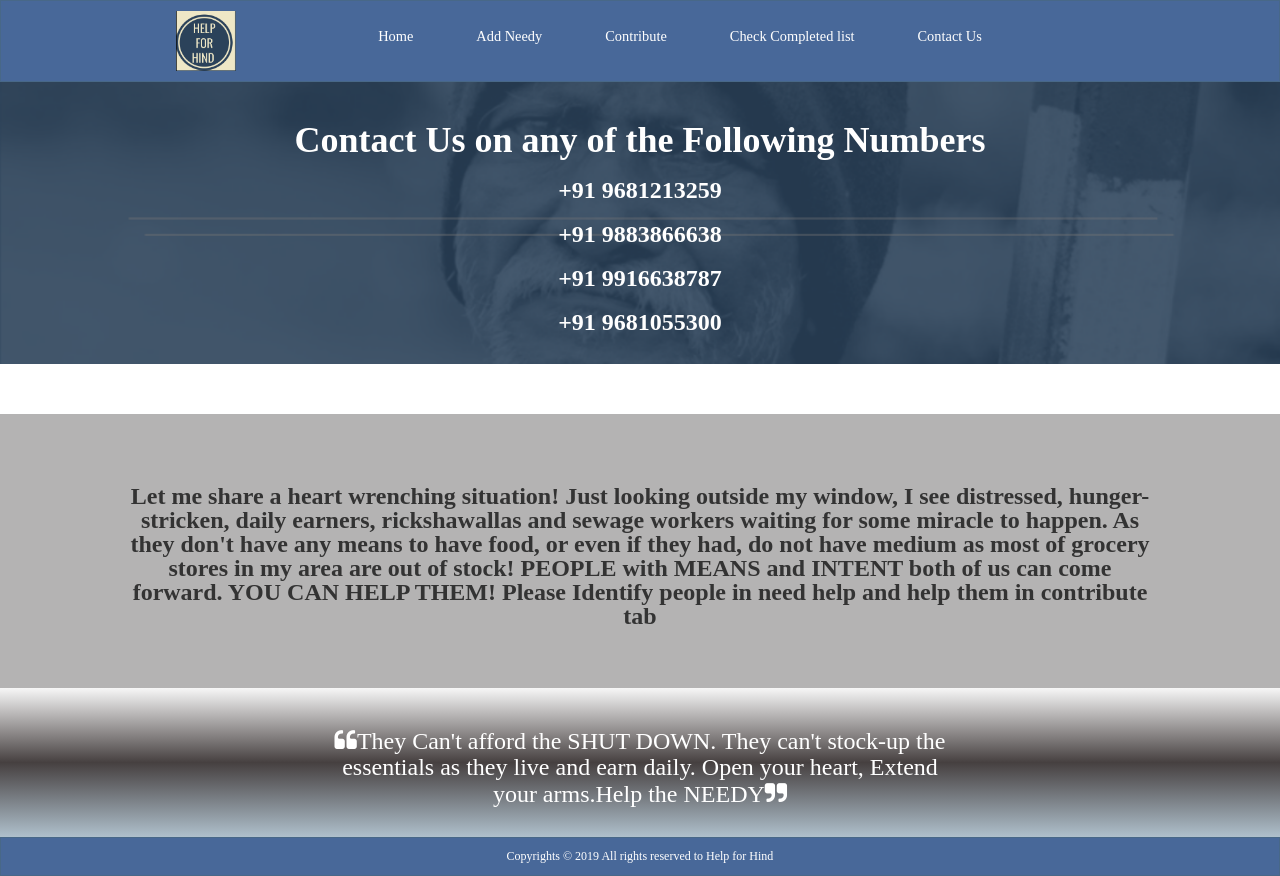
After one commit to ashhadulislam/covid_assistance, a Flask app: page /contact in a window 1280 px wide. The commit adds this page. Run offline with Flask 2, Linux system fonts and the light colour scheme; some libraries are stand-ins or nearby versions.

```diff
--- a/app.py
+++ b/app.py
@@ -26,6 +26,9 @@ def show_home():
 def addneedy():
     return render_template('addneedy.html')
 
+@application.route('/contact')
+def contact():
+    return render_template('contact.html')
 
 
 def get_sheet():
@@ -138,7 +141,7 @@ def mark_as_complete():
             sheet.update_cell(row_count, beneficiary_contact_index+1, str(benificiary_contact))
         row_count+=1
 
-    return "Thanks for helping out."
+    return render_template('thank-you.html')
 
 
 
--- a/static/css/main.css
+++ b/static/css/main.css
@@ -15,6 +15,7 @@ html, body{
 header{
   display:flex;
   flex-direction: column;
+  flex-wrap: wrap;
   color:#fff;
 }
 .clearfix{
@@ -31,12 +32,12 @@ header{
    color:#fff;
  }
 nav{
-  padding: 20px 10%;
+  padding: 20px 8%;
   position: relative;
   text-align: center ;
 }
 nav a{
-
+  font-size: larger;
   text-decoration:none;
   align-content: center;
   padding: 15px 20px;
@@ -46,10 +47,7 @@ nav a{
   margin: 0;
   padding: 0;
 }
-.head-container a:hover{
-  color:#00c8c8;
 
-}
 nav a:hover{
   color:#3f3f3f;
 
@@ -82,38 +80,12 @@ nav a:hover{
   padding:5px 10px;
   text-align:center;
 }
-.head-container > nav > ul > .hover-card{
-  flex-direction: column;
-  padding:5px 10px;
-  text-align:center;
-}
-.head-container > .left{
-  float:left;
-}
-.left{
-  float:left;
-}
-nav a span{
-  display: inline;
-  margin: 10px 0;
-}
 
 
-nav >a{
-  display:inline;
-}
-
-.blue ul li{
-  margin-bottom: 0;
-}
 @media (min-width: 992px) {
   .section-container ul li{
       margin-bottom: 0;
   }
-}
-
-.center{
-  text-align: center ;
 }
 
 .logo{
@@ -173,6 +145,10 @@ main{
   flex-direction:column;
 
 }
+.txt-up{
+
+  display: flex;
+}
 .blue-txt{
   color:#486899;
 }
@@ -212,10 +188,10 @@ strong{
   line-height: 0.5 em;
 }
 .text-content > h4{
-  font-size:15px;
+  font-size:18px;
 }
 .text-content > p{
-  font-size:10px;
+  font-size:15px;
 }
 .section2{
   display: flex;
@@ -235,6 +211,15 @@ strong{
   background-color: #fff;
   border:2px solid #eee;
 
+}
+.card2{
+  background-image: linear-gradient(#f7f7f7, #464040, #afc0cc);
+  width: 100%;
+  padding: 20px 25%;
+  color: #fff;
+}
+.center{
+  text-align: center;
 }
 .card1 > div {
   padding: 20px;
@@ -290,26 +275,29 @@ strong{
 .black{
   color:black;
 }
-.top1{
-  color:#fff;
-  display:flex;
-  flex-direction:column;
-  justify-content: center;
-  height:500px;
+
+
+.txt-up{
+    background-image:url('/static/imgs/background.png');
+    height: 100vh;
+    /* Center and scale the image nicely */
+    background-position: center;
+    background-repeat: no-repeat;
+    background-size: cover;
+    display:flex;
+    justify-content: center;
+    align-items: center;
+    padding:20px 0px;
+
+
 }
-
-.center{
-  text-align:center;
-}
-
 .light{
   background-color: #ddd8d8;
 }
 .section-banner{
-  display:flex;
-  padding:10px 10%;
-  flex-direction: column;
-  justify-content: flex-start;
+  height: 300px;
+  padding: 100px;
+  margin: 100px;
 
 }
 
@@ -327,122 +315,17 @@ strong{
   cursor: pointer;
   display: inline-block;
 }
-.btn-bordered{
-  background: transparent;
-  border: 2px solid #747474;
-}
-.btn-small-circle{
-  background-color: #333;
-  color: #fff;
-  border: 1px solid #333;
-  width: 30px;
-  height: 30px;
-  border-radius: 15px;
-  padding: 0;
-  margin-right: 7px;
-}
-.btn-small-circle:hover{
-  background-color: #00c8c8;
-  border-color: #00c8c8;
-  transition: all 300ms ease;
-}
-.left{
-  text-align: left;
-}
 
-.btn-small-circle:hover{
-  background-color: #00c8c8;
-  border-color: #00c8c8;
-  transition: all 300ms ease;
-}
-.left{
-  text-align: left;
-}
-
-.btn-shop{
-  width: 50%;
-  position: absolute;
-  bottom: 20px;
-  left: 25%;
-}
-
-.top1{
-  color:#fff;
-  display:flex;
-  flex-direction:column;
-  justify-content: center;
-  height:500px;
-}
-
-.center{
-  text-align:center;
-}
 
 .light{
   background-color: #ddd8d8;
 }
-.section-banner{
-  display:flex;
-  padding:10px 10%;
-  flex-direction: column;
-  justify-content: flex-start;
 
-}
-
-.form-table{
-  display:flex;
-  flex-direction:row;
-  padding:20px 10%;
-  justify-content: space-between;
-}
-
-form{
-
-  width:49%;
-}
-
-.inline-block{
-  margin-left:5px;
-
-  width:42%;
-  display:inline-block;
-}
-.block{
-  padding:5px;
-  width:90%;
-  overflow: hidden;
-  display:block;
-}
-.bottom-line::after{
-  display:block;
-  content:" ";
-  height:2px;
-  width:250px;
-  background-image:linear-gradient(to right,#ccc6c6,#ccc6c6);
-}
-form > div{
-  padding:5px;
-}
 .space::before{
   margin-left:5px;
 }
 .black{
   color:black;
-}
-
-
-.table-wraper{
-  width:49%;
-  display:flex;
-  flex-direction: column;
-
-
-}
-
-.table-wraper > .table1> ul{
-  display:block;
-  background-color: #f0e8e8;
-  width:100%;
 }
 @media (max-width: 576px){
 
@@ -479,15 +362,7 @@ form > div{
 .bg-grey{
   background-color: #f7f7f7;
 }
-.ico-circle{
-  padding: 16px;
-  color:#3f3f3f;
-  background-color:transparent;
-  border-radius: 35px;
-  display: inline-block;
-  font-size: 15px;
-  margin-right: 7px;
-}
+
 *{
   font-family: 'RobotoSlab','Oswald';
 }
--- /dev/null
+++ b/templates/contact.html
@@ -0,0 +1,67 @@
+
+<html>
+
+  <head>
+    <meta charset="utf-8">
+    <meta name="viewport" content="width=device-width, initial-scale=1.0">
+    <link href="https://fonts.googleapis.com/css?family=Roboto:400,600,700,900&display=swap" rel="stylesheet">
+    <link rel="stylesheet" href="https://maxcdn.bootstrapcdn.com/bootstrap/3.4.0/css/bootstrap.min.css">
+    <link rel="stylesheet" type="text/css" href="https://stackpath.bootstrapcdn.com/font-awesome/4.7.0/css/font-awesome.min.css">
+    <link rel="stylesheet" href="{{ url_for('static', filename='css/main.css') }}">
+    <script src="https://ajax.googleapis.com/ajax/libs/jquery/3.4.1/jquery.min.js"></script>
+    <script src="https://maxcdn.bootstrapcdn.com/bootstrap/3.4.0/js/bootstrap.min.js"></script>
+
+  </head>
+
+
+  <body>
+    <header class="clearfix blue small-txt">
+      <div class="head-container">
+      <div class=" logo-container">
+          <img class="img-logo" src="{{url_for('static', filename='imgs/logo.png')}}" alt="logo" title="FusionCharts">
+      </div>
+      <nav>
+        <ul>
+          <li><a href="{{ url_for('show_home') }}">Home</a></li>
+          <li><a href="{{ url_for('addneedy') }}">Add Needy</a></li>
+          <li><a href="{{ url_for('pending') }}">Contribute</a></li>
+          <li><a href="{{ url_for('complete') }}">Check Completed list</a></li>
+          <li><a href="{{ url_for('contact') }}">Contact Us</a></li>
+        </ul>
+      </nav>
+    </div>
+    </header>
+    <main>
+      <div class="section1 white-txt">
+        <!-- <img src="{{url_for('static', filename='imgs/background.png')}}" alt="Bground" style="width:100%; height: 100vh; position: absolute;"> -->
+        <div class="text-wrap center">
+          <h1><strong>Contact Us on any of the Following Numbers</strong></h1>
+          <h3><strong>+91 9681213259</strong></h3>
+          <h3><strong>+91 9883866638</strong></h3>
+          <h3><strong>+91 9916638787</strong></h3>
+          <h3><strong>+91 9681055300</strong></h3>
+        </div>
+      </div>
+        <div class= "section2 dark center">
+          <h3><strong>
+            Let me share a heart wrenching situation! Just looking outside my window, I see distressed, hunger-stricken, daily earners, rickshawallas and sewage workers waiting for some miracle to happen. As they don't have any means to have food, or even if they had, do not have medium as most of grocery stores in my area are out of stock!
+            PEOPLE with MEANS and INTENT both of us can come forward.
+            YOU CAN HELP THEM!
+            Please Identify people in need help and help them in contribute tab
+          </strong></h3>
+        </div>
+    </main>
+    <div class="card2 center">
+      <div>
+        <h3><span class="fa fa-quote-left"></span>They Can't afford the SHUT DOWN. They can't stock-up the essentials as they live and earn daily. Open your heart, Extend your arms.Help the NEEDY<span class="fa fa-quote-right"></span></h3>
+      </div>
+    </div>
+  <footer class="center blue small-txt">
+    Copyrights &copy; 2019 All rights reserved to Help for Hind
+  </footer>
+    <!-- <p><a href="{{ url_for('pending') }}">Check pending</a></p> -->
+
+
+
+  </body>
+</html>
```
Also changed, not shown: templates/addneedy.html (+5 -5 lines), templates/base.html (+8 -12 lines), templates/thank-you.html (added, +54 -0 lines).
